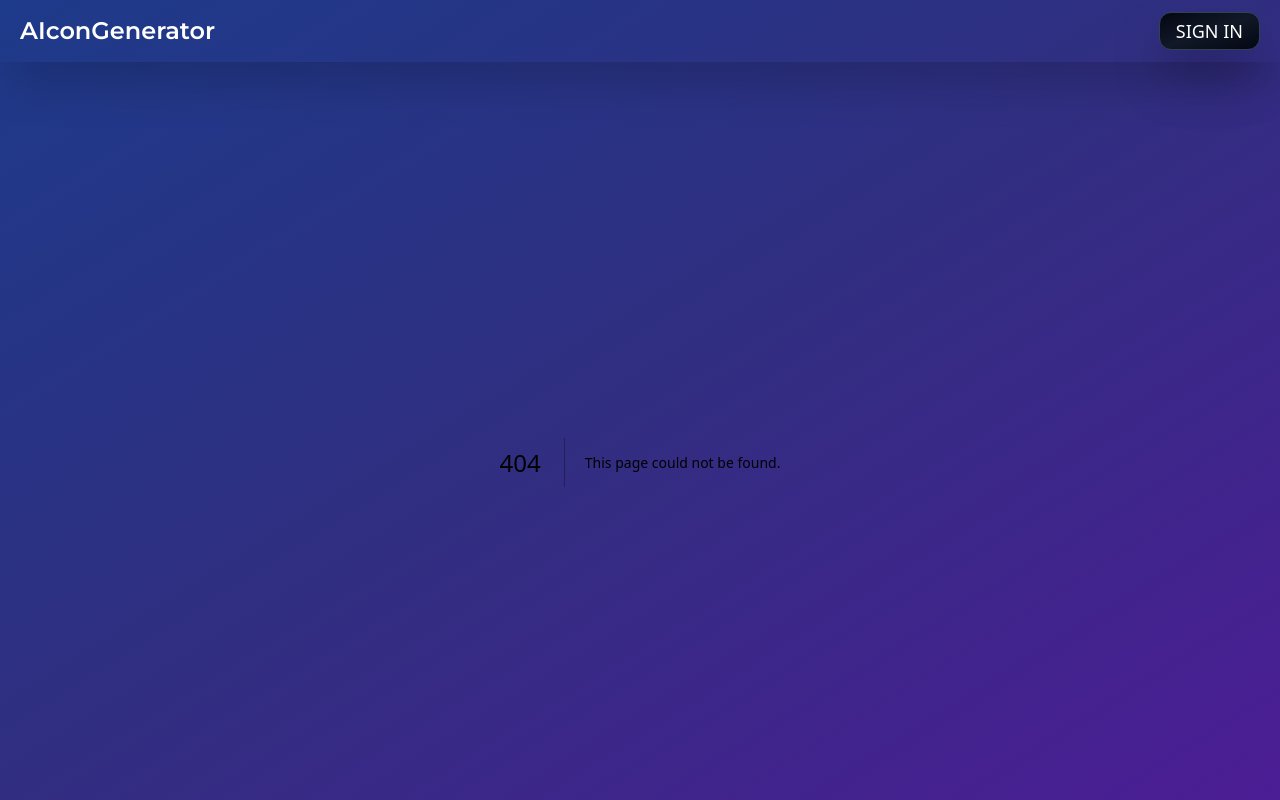
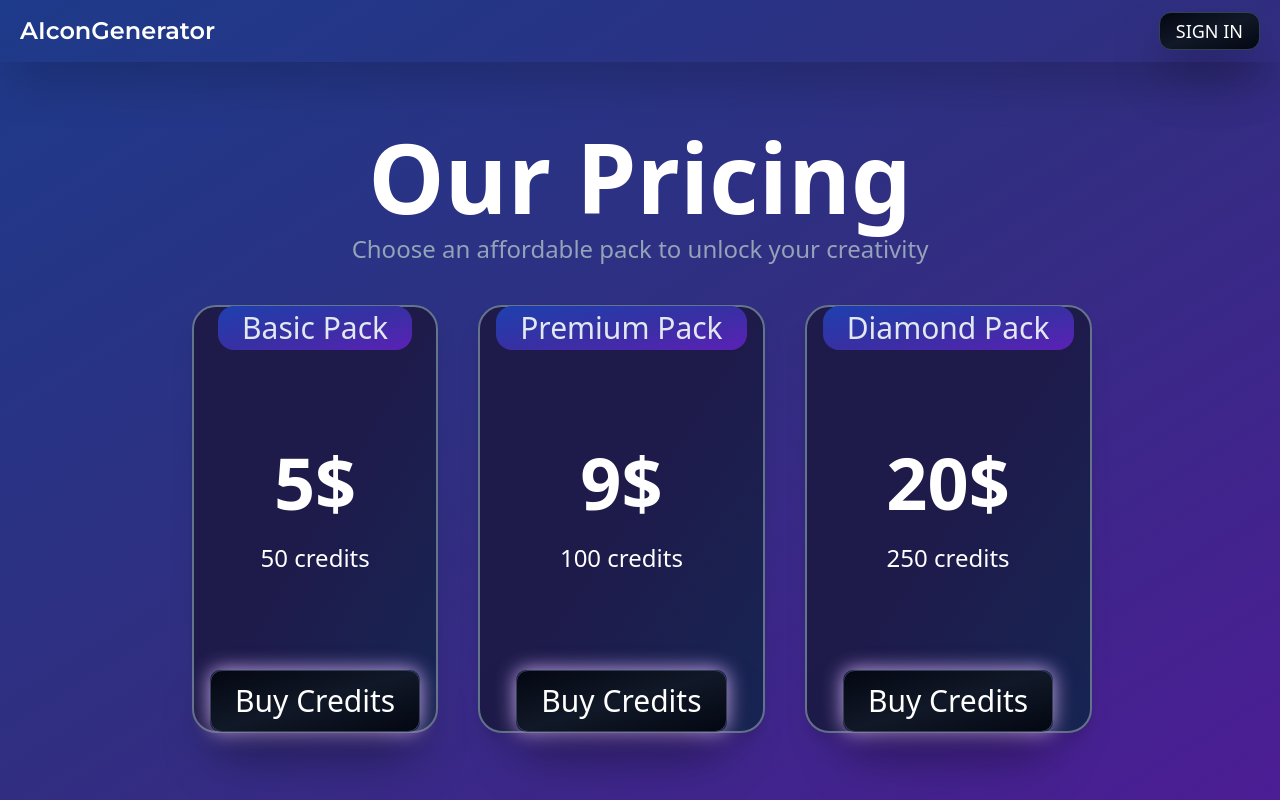
Before and after one commit to morhaaa/ai-icon-generator, a Next.js app: page /pricing in a window 1280 px wide. Before the commit this address had no page. Built offline with nearby package versions, Linux system fonts and the light colour scheme.

Commit message:
create pricing page

```diff
--- /dev/null
+++ b/src/app/pricing/page.tsx
@@ -0,0 +1,51 @@
+import NeonBorder from "@/components/neon-border";
+import Button from "@/components/ui/button";
+import { plans } from "@/utilities/constant";
+import clsx from "clsx";
+
+const Pricing = () => {
+  return (
+    <div className="flex flex-col gap-10 items-center justify-center  w-full overflow-scroll py-10 md:h-full ">
+      <div className="flex flex-col gap-2 items-center justify-center">
+        <h2 className=" text-5xl md:text-6xl lg:text-7xl xl:text-8xl font-bold text-white ">
+          Our Pricing
+        </h2>
+        <p className="text-xs sm:text-sm md:text-lg lg:text-xl xl:text-2xl text-center text-slate-400">
+          Choose an affordable pack to unlock your creativity
+        </p>
+      </div>
+      <div className="md:w-[90%] md:h-[60%] lg:h-[65%]  xl:w-[70%] xl:h-[65%] flex flex-col md:flex-row md:items-end gap-4 md:gap-2 lg:gap-6 xl:gap-10">
+        {plans.map((plan, index) => (
+          <div
+            key={index}
+            className={clsx(
+              "bg-gradient-to-br from-indigo-950 via-indigo-950 to-blue-950 border-2 border-slate-500 drop-shadow-xl text-white rounded-3xl h-full basis-1/3 flex flex-col justify-center items-center p-4",
+              index === 1 ? "h-full" : "h-[95%]"
+            )}
+          >
+            <h4 className="text-2xl xl:text-3xl text-slate-200 font-medium whitespace-nowrap bg-gradient-to-br from-blue-800 via-indigo-800 to-violet-800  px-6 py-1 rounded-2xl">
+              {plan.description}
+            </h4>
+            <div className="py-10 md:py-14 lg:py-20 xl:py-24 flex flex-col gap-4 lg:gap-6">
+              <h2 className="text-center text-3xl md:text-5xl lg:text-6xl xl:text-7xl font-bold">
+                {plan.price}$
+              </h2>
+              <h3 className="text-center text-xl lg:text-2xl font-medium">
+                {plan.credits} credits
+              </h3>
+            </div>
+            <NeonBorder>
+              <Button>
+                <p className="text-xl md:text-2xl xl:text-3xl p-1 lg:p-2">
+                  Buy Credits
+                </p>
+              </Button>
+            </NeonBorder>
+          </div>
+        ))}
+      </div>
+    </div>
+  );
+};
+
+export default Pricing;
--- a/src/utilities/constant.ts
+++ b/src/utilities/constant.ts
@@ -53,7 +53,6 @@ export const icons: Icon[] = [
   { img: "", style: "Woodcut" },
 ];
 
-
 export const iconsHome: Icon[] = [
   { img: "", style: "Metallic" },
   { img: "", style: "Polygon" },
@@ -62,3 +61,9 @@ export const iconsHome: Icon[] = [
   { img: "", style: "Gradient" },
 ];
 export const imagesOptions = [1, 2, 3, 4, 5, 6, 7, 8];
+
+export const plans = [
+  { price: 5, credits: 50, description: "Basic Pack" },
+  { price: 9, credits: 100, description: "Premium Pack" },
+  { price: 20, credits: 250, description: "Diamond Pack" },
+];
```
